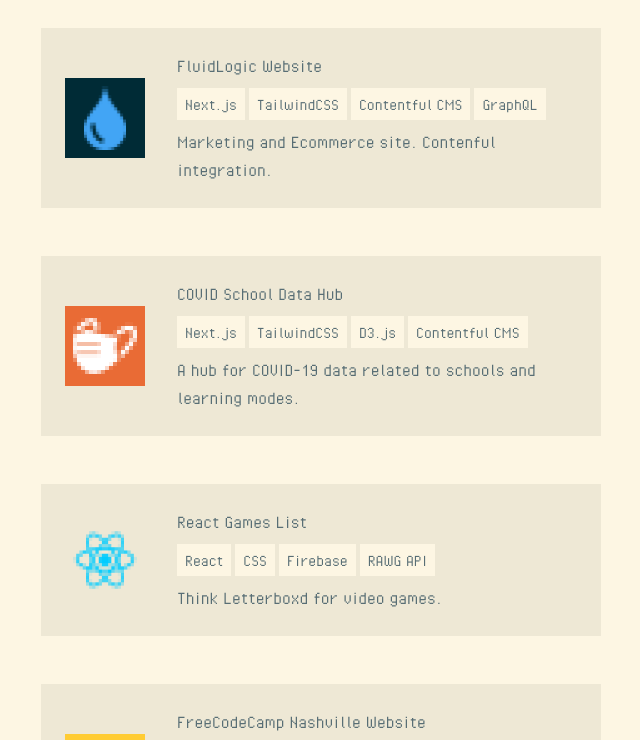
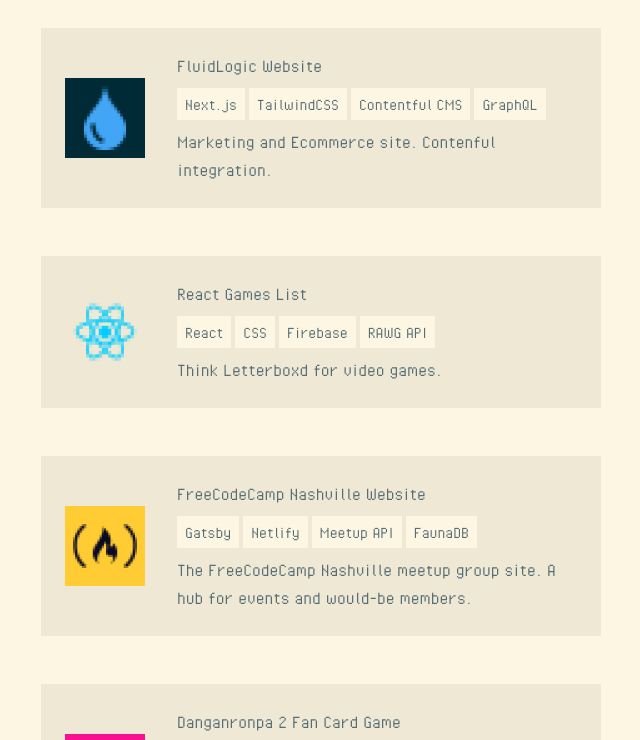
Before and after one commit to rjfuhrman42/portfolio-v3, a Next.js app: page / in a window 1280 px wide. Shown: the part 2000-2740 px from the top of the page, without its empty margins (319-959 px from the left). Built offline with nearby package versions, Linux system fonts and the light colour scheme.

Commit message:
chore: update projects

```diff
--- a/app/page.tsx
+++ b/app/page.tsx
@@ -23,15 +23,15 @@
       accentColor: "bg-darkest-blue",
       url: "https://www.fluidlogic.com/",
     },
-    {
-      title: "COVID School Data Hub",
-      description:
-        "A hub for COVID-19 data related to schools and learning modes.",
-      image: "/surgical-mask.png",
-      technologies: ["Next.js", "TailwindCSS", "D3.js", "Contentful CMS"],
-      accentColor: "bg-accent-orange",
-      url: "https://www.covidschooldatahub.com/",
-    },
+    // {
+    //   title: "COVID School Data Hub",
+    //   description:
+    //     "A hub for COVID-19 data related to schools and learning modes.",
+    //   image: "/surgical-mask.png",
+    //   technologies: ["Next.js", "TailwindCSS", "D3.js", "Contentful CMS"],
+    //   accentColor: "bg-accent-orange",
+    //   url: "https://www.covidschooldatahub.com/",
+    // },
     {
       title: "React Games List",
       description: "Think Letterboxd for video games.",
```
